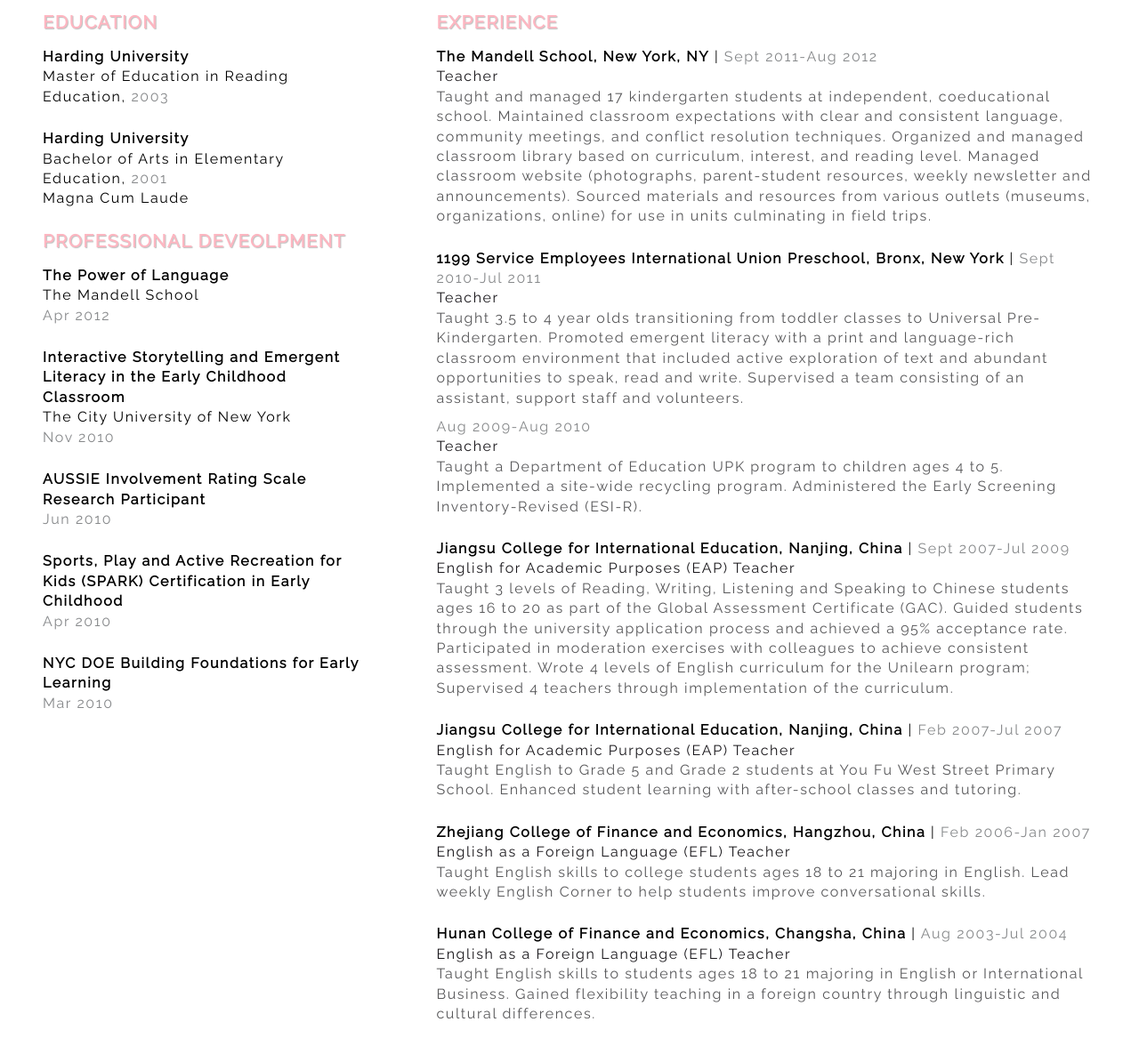
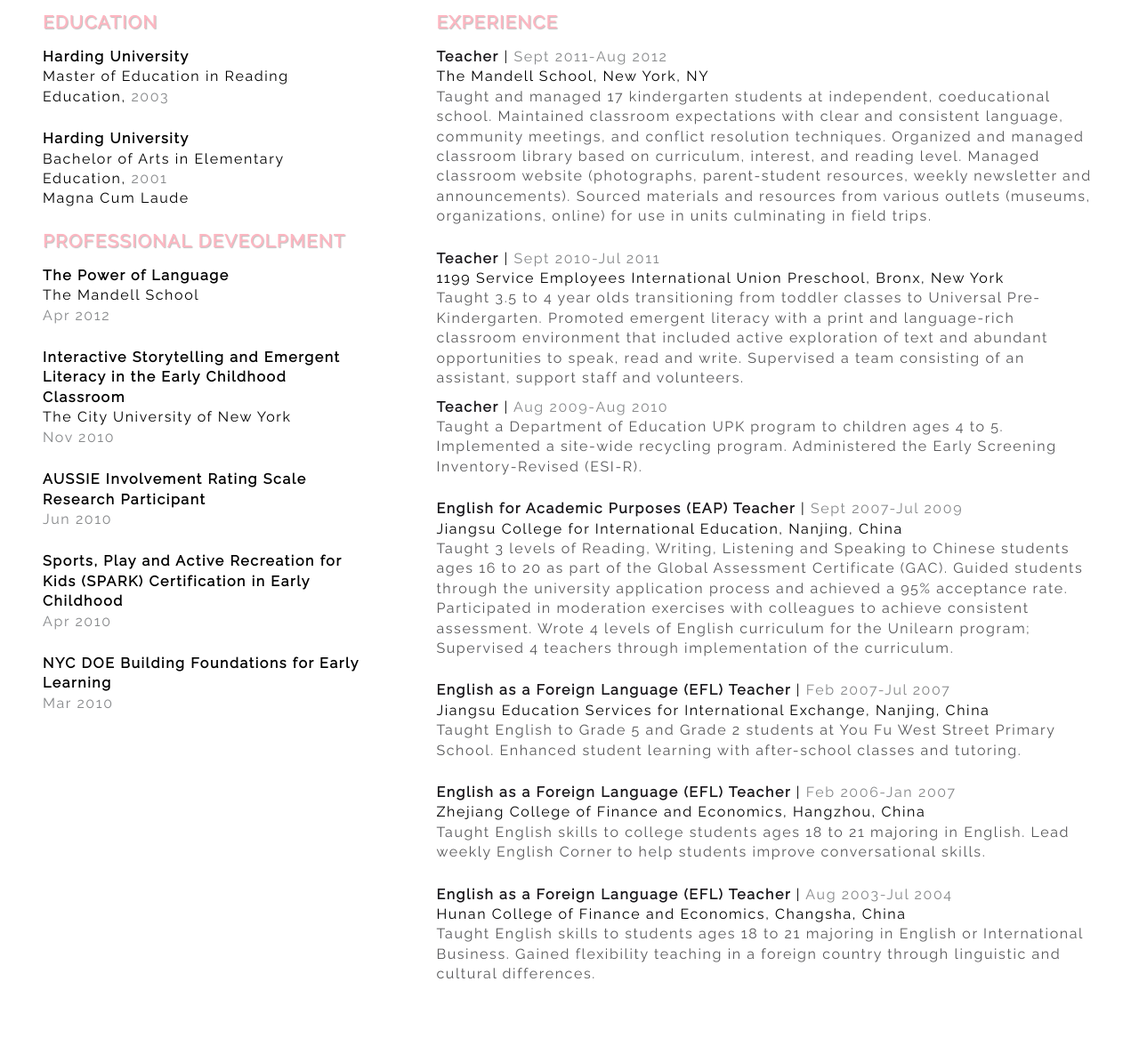
Before and after one commit to nathanstilwell/elizabethstilwell, a website: page resume/index.html in a window 1280 px wide. Shown: the part 112-1288 px from the top of the page at 89% size. After the commit the page ends 1244 px from the top, so only its background shows below. Drawn offline with Linux system fonts and the light colour scheme; a web font is replaced by a local one.

Commit message:
edits to resume

```diff
--- a/resume/index.html
+++ b/resume/index.html
@@ -96,47 +96,55 @@
 </section>
 	<div class="item">
 		<h2 class="subheading no-print">EXPERIENCE</h2>
-		<strong>The Mandell School, New York, NY</strong> | <datetime>Sept 2011-Aug 2012</datetime>
-		<p class="position">Teacher</p>
+		<strong class="position">Teacher</strong> |
+		<datetime>Sept 2011-Aug 2012</datetime>
+		<p>The Mandell School, New York, NY</p>
+
 		<p class="description">Taught and managed 17 kindergarten students at independent, coeducational school. Maintained classroom expectations with clear and consistent
 		language, community meetings, and conflict resolution techniques. Organized and managed classroom library
 		based on curriculum, interest, and reading level. Managed classroom website (photographs, parent-student resources, weekly newsletter and announcements). Sourced materials and resources from various outlets (museums, organizations, online) for use in units culminating in field trips.</p>
 	</div>
 
 	<div class="item">
-		<strong>1199 Service Employees International Union Preschool, Bronx, New York</strong> | <datetime>Sept 2010-Jul 2011</datetime>
-		<p class="position">Teacher</p>
+		<strong class="position">Teacher</strong> |
+		<datetime>Sept 2010-Jul 2011</datetime>
+		<p>1199 Service Employees International Union Preschool, Bronx, New York</p>
+
 		<p class="description">Taught 3.5 to 4 year olds transitioning from toddler classes to Universal Pre-Kindergarten. Promoted emergent literacy with a print and language-rich classroom environment that included active exploration of text and abundant opportunities to speak, read
 		and write. Supervised a team consisting of an assistant, support staff and volunteers.</p>
 		<p class="second-position">
+		<strong class="position">Teacher</strong> |
 		<datetime>Aug 2009-Aug 2010</datetime></p>
-		<p class="position">Teacher</p>
 		<p class="description">Taught a Department of Education UPK program to children ages 4 to 5. Implemented a site-wide recycling program. Administered the Early Screening Inventory-Revised (ESI-R).</p>
 	</div>
 
 	<div class="item">
-		<strong>Jiangsu College for International Education, Nanjing, China</strong> | <datetime>Sept 2007-Jul 2009</datetime>
-		<p class="position">English for Academic Purposes (EAP) Teacher</p>
+		<strong class="position">English for Academic Purposes (EAP) Teacher</strong> | <datetime>Sept 2007-Jul 2009</datetime>
+		<p>Jiangsu College for International Education, Nanjing, China</p>
+
 		<p class="description">Taught 3 levels of Reading, Writing, Listening and Speaking to Chinese students ages 16 to 20 as part of the Global Assessment Certificate (GAC). Guided students through the university application process and achieved a 95% acceptance rate. Participated in
 		moderation exercises with colleagues to achieve consistent assessment. Wrote 4 levels of
 		English curriculum for the Unilearn program; Supervised 4 teachers through implementation of the curriculum.</p>
 	</div>
 
 	<div class="item">
-		<strong>Jiangsu College for International Education, Nanjing, China</strong> | <datetime>Feb 2007-Jul 2007</datetime>
-		<p class="position">English for Academic Purposes (EAP) Teacher</p>
+		<strong class="position">English as a Foreign Language (EFL) Teacher</strong> | <datetime>Feb 2007-Jul 2007</datetime>
+		<p>Jiangsu Education Services for International Exchange, Nanjing, China</p>
+
 		<p class="description">Taught English to Grade 5 and Grade 2 students at You Fu West Street Primary School. Enhanced student learning with after-school classes and tutoring.</p>
 	</div>
 
 	<div class="item">
-		<strong>Zhejiang College of Finance and Economics, Hangzhou, China</strong> | <datetime>Feb 2006-Jan 2007</datetime>
-		<p class="position">English as a Foreign Language (EFL) Teacher</p>
+		<strong class="position">English as a Foreign Language (EFL) Teacher</strong> | <datetime>Feb 2006-Jan 2007</datetime>
+		<p>Zhejiang College of Finance and Economics, Hangzhou, China</p>
+
 		<p class="description">Taught English skills to college students ages 18 to 21 majoring in English. Lead weekly English Corner to help students improve conversational skills.</p>
 	</div>
 
 	<div class="item">
-		<strong>Hunan College of Finance and Economics, Changsha, China</strong> | <datetime>Aug 2003-Jul 2004</datetime>
-		<p class="position">English as a Foreign Language (EFL) Teacher</p>
+		<strong class="position">English as a Foreign Language (EFL) Teacher</strong> | <datetime>Aug 2003-Jul 2004</datetime>
+		<p>Hunan College of Finance and Economics, Changsha, China</p>
+
 		<p class="description">Taught English skills to students ages 18 to 21 majoring in English or International Business. Gained flexibility teaching in a foreign country through linguistic and cultural differences.</p>
 	</div>
 
--- a/resume/print.css
+++ b/resume/print.css
@@ -6,6 +6,12 @@
 .title {
   font-size: 18pt;
   padding: 0;
+}
+
+.title,
+.subheading {
+  color: black;
+  text-shadow: none;
 }
 
 .subheading {
```
